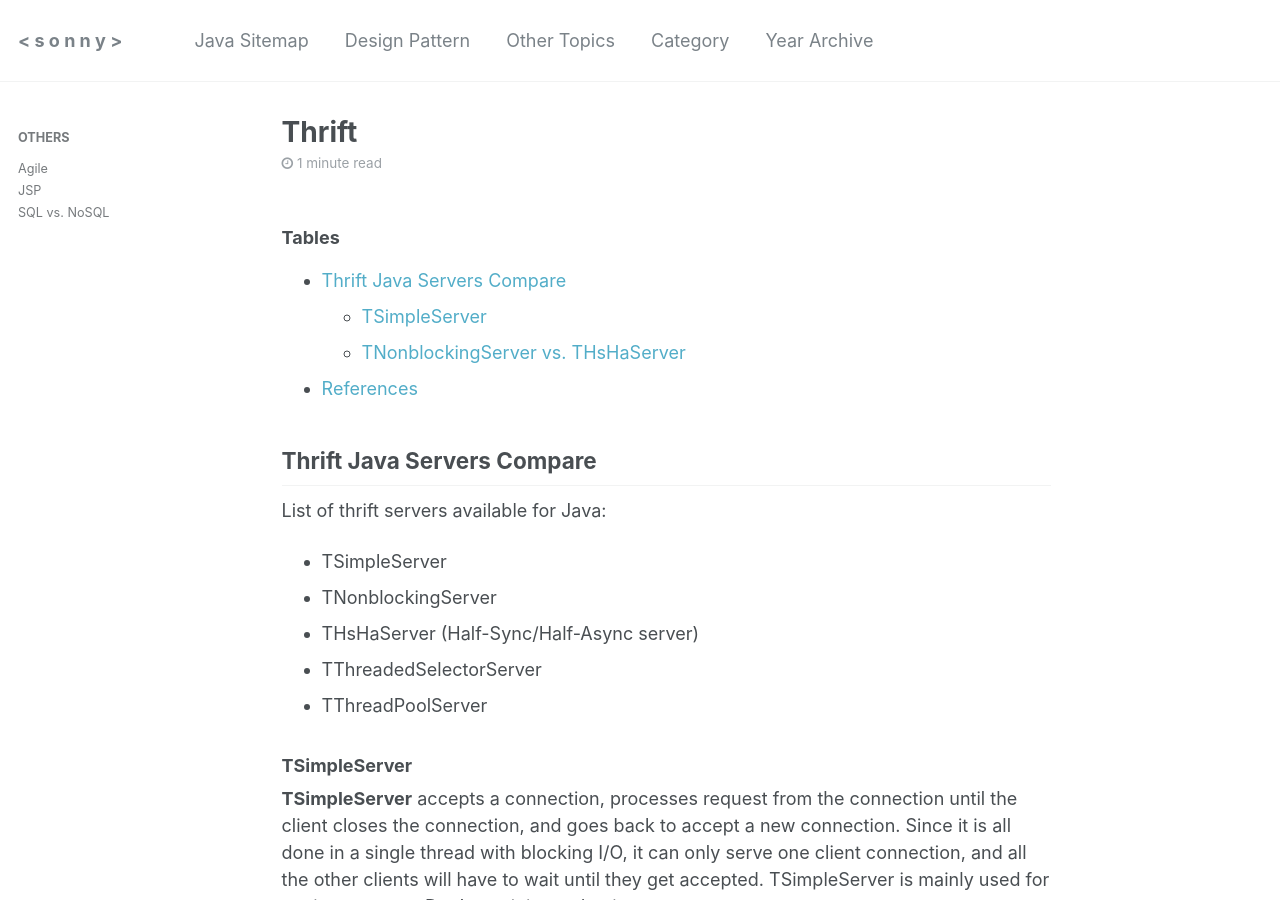
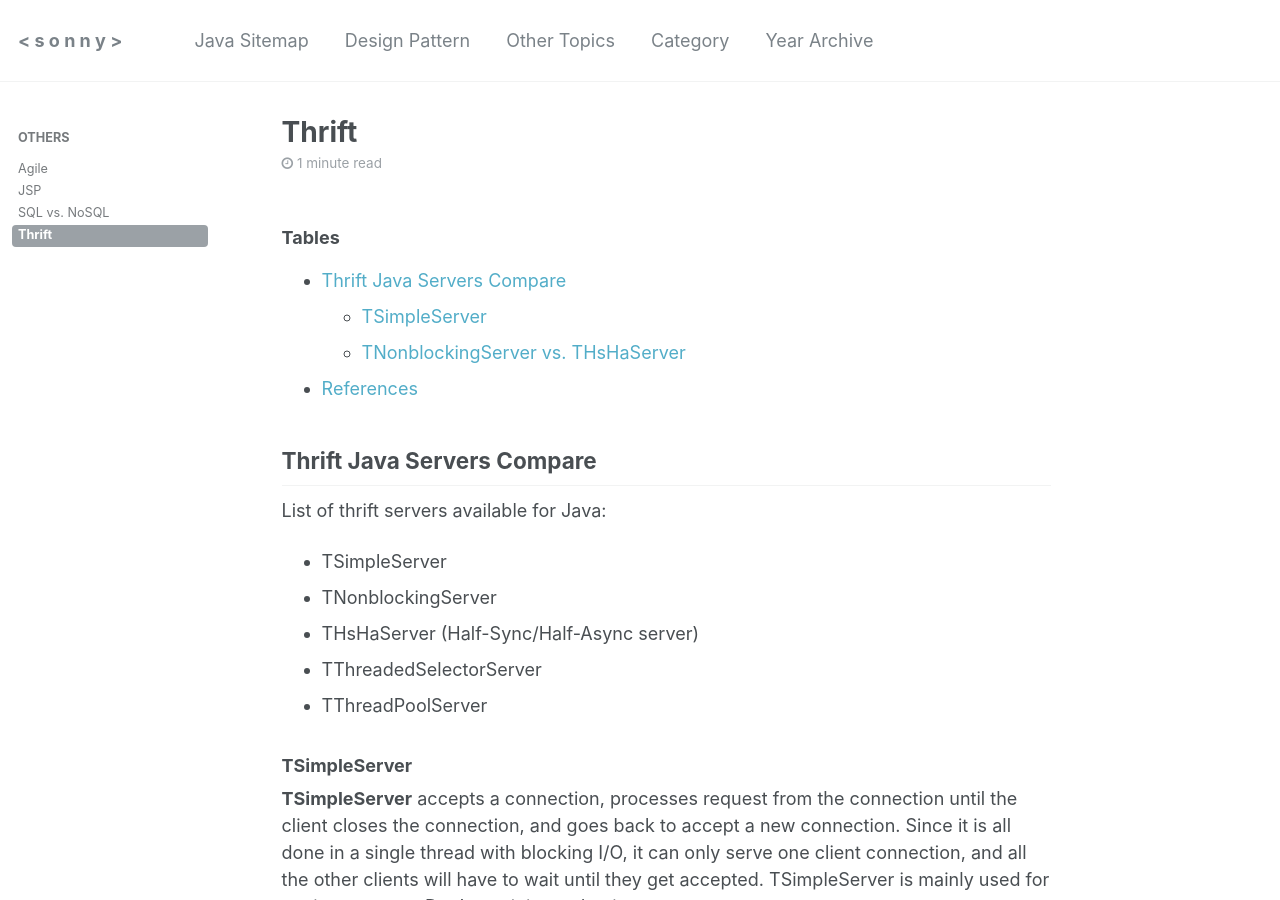
Before and after one commit to sonnyit/java, a Jekyll site: the page built from _others/thrift.md, in a window 1280 px wide and 900 px high. Built offline with Jekyll 4.4.1, drawn with Linux system fonts in a browser that asks for light colours; comment, search, counter and statistics services are not loaded.

Commit message:
add article url

```diff
--- a/_data/navigation.yml
+++ b/_data/navigation.yml
@@ -117,3 +117,5 @@ others_nav:
         url: /others/jsp/
       - title: "SQL vs. NoSQL"
         url: /others/sql-vs-nosql/
+      - title: "Thrift"
+        url: /others/thrift/
```
